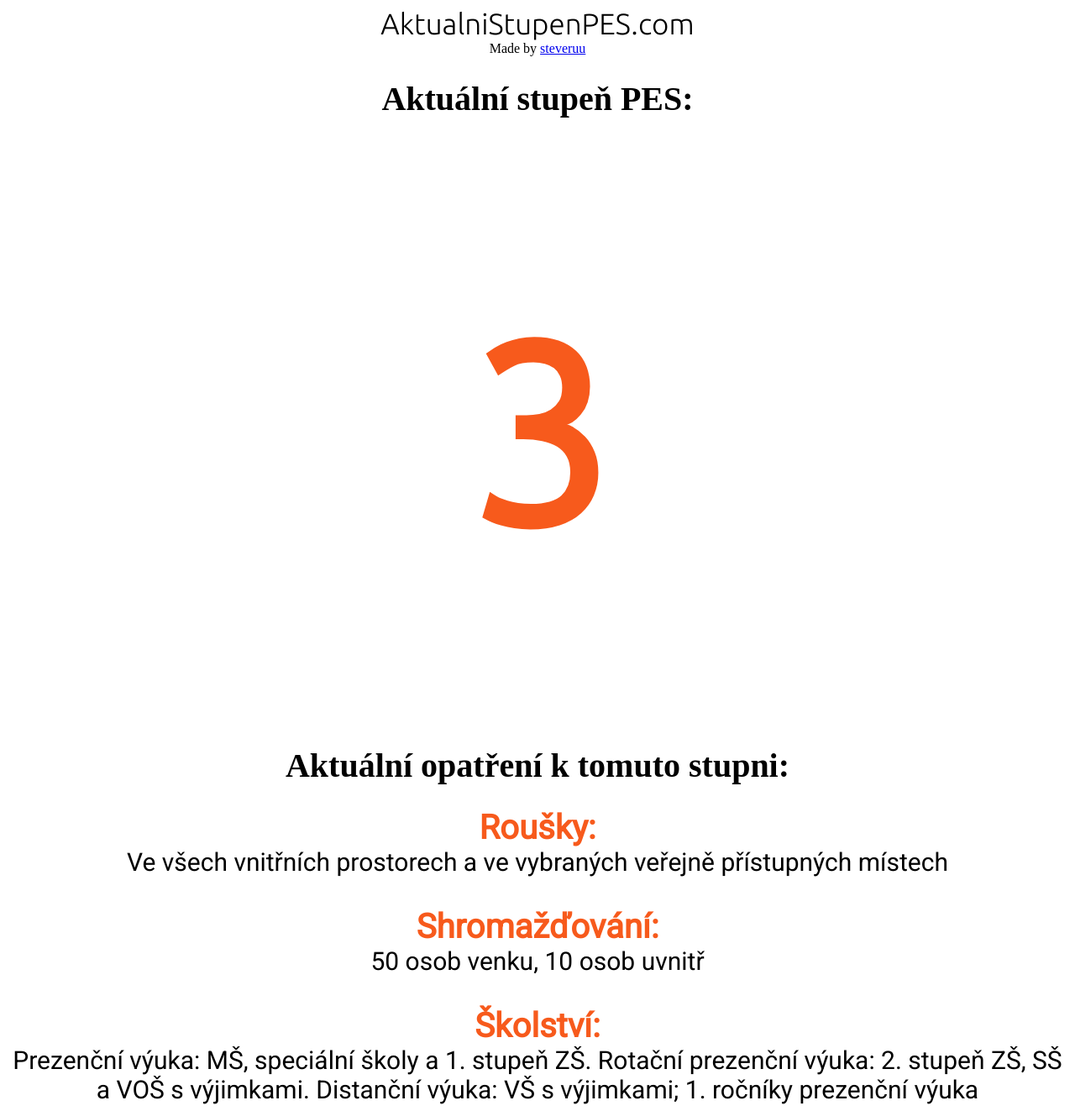
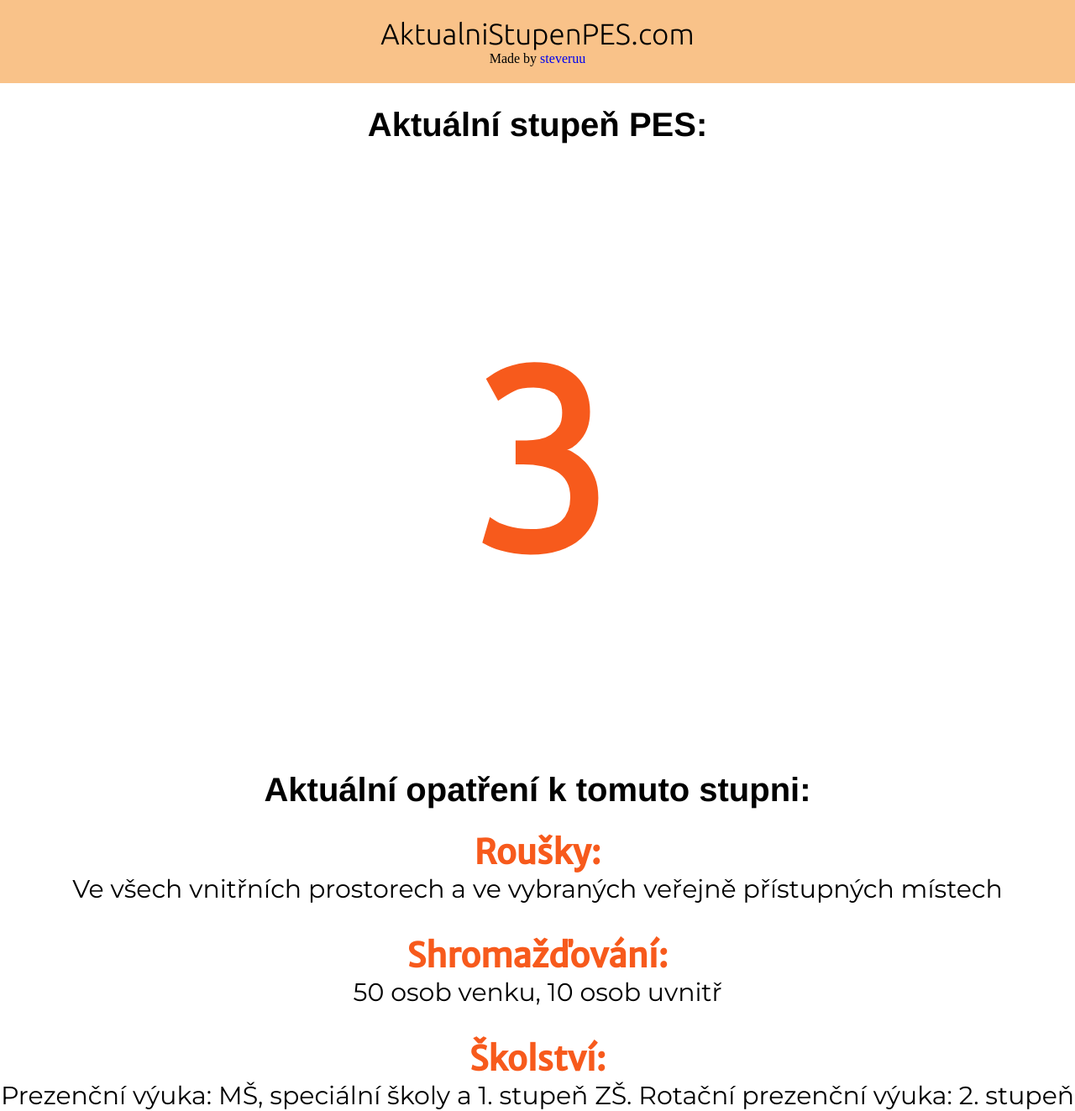
Before and after one commit to steveruu/steveruu.github.io, a website: page index.html in a window 1280 px wide. Shown: the top 1323 px of the page at 84% size. Drawn offline with nearby package versions, Linux system fonts and the light colour scheme.

Commit message:
update css
ted uz mozna vim co se deje

```diff
--- a/css/main.css
+++ b/css/main.css
@@ -55,3 +55,62 @@
 .var {
   color: var(--pescolor)
 }
+
+body {
+  background-color: #FFFFFF;
+}
+
+header {
+  background-color: #F9C289;
+}
+
+html, body {
+  margin: 0;
+  padding: 0;
+}
+
+.helvetica {
+  font-family: Helvetica, Sans-Serif, serif
+}
+
+.content {
+  padding: 16px;
+}
+
+.sticky {
+  position: fixed;
+  top: 0;
+  width: 100%
+}
+
+.sticky + .content {
+  padding-top: 102px;
+}
+
+.inside-header {
+  padding-top: 20px;
+  padding-bottom: 20px;
+}
+
+.page-header-image, .page-header-image-single,
+.post-image {
+  display: none;
+}
+.merriweather {
+  font-family: 'Merriweather Sans', sans-serif;
+}
+.alegreya {
+  font-family: 'Alegreya Sans', sans-serif;
+}
+.monsterat {
+  font-family: 'Quattrocento Sans', sans-serif;
+}
+.monsterat {
+  font-family: 'Montserrat', sans-serif;
+}
+.fixed {
+  width: 80px; /* fixed size you want */
+}
+a {
+  text-decoration: none;
+}
```
